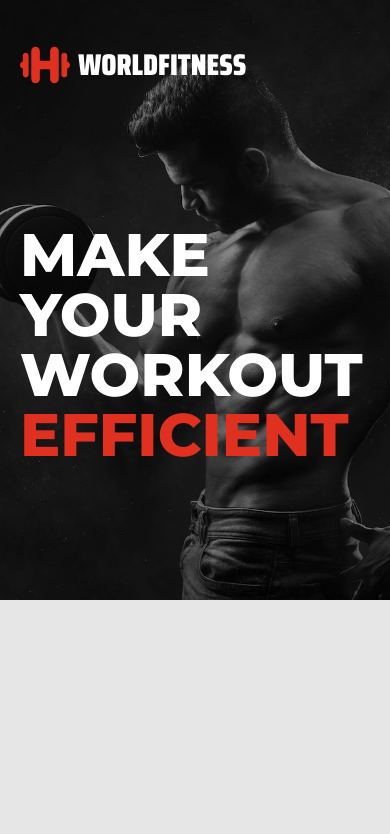
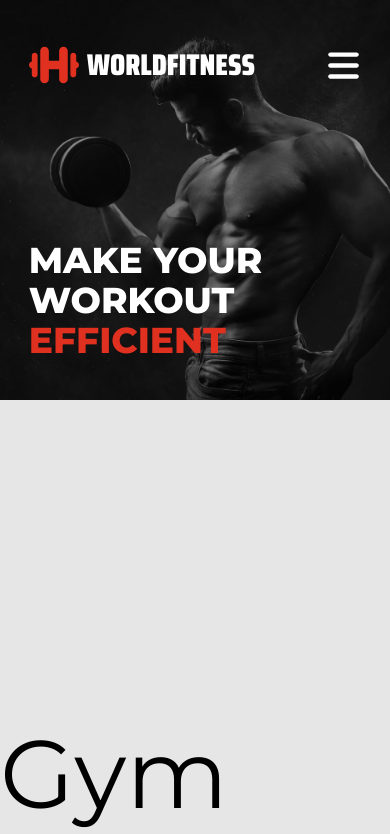
Before and after one commit to qbixmex/world-fitness, a Next.js app: page / in a window 390 px wide. Shown: the top 834 px of the page. Built offline with nearby package versions, Linux system fonts and the light colour scheme.

Commit message:
main-media-queries

```diff
--- /dev/null
+++ b/src/app/components/icons/hamburger-menu.icon.tsx
@@ -0,0 +1,20 @@
+type Props = {
+  className?: string;
+  width?: number;
+  height?: number;
+};
+
+export const HamburgerMenuIcon: React.FC<Props> = ({ className, width = 50, height = 50 }) => {
+  return (
+    <svg
+      xmlns="http://www.w3.org/2000/svg"
+      viewBox="0 0 448 512"
+      fill="currentColor"
+      className={className}
+      width={width}
+      height={height}
+    >
+      <path d="M0 96C0 78.3 14.3 64 32 64H416c17.7 0 32 14.3 32 32s-14.3 32-32 32H32C14.3 128 0 113.7 0 96zM0 256c0-17.7 14.3-32 32-32H416c17.7 0 32 14.3 32 32s-14.3 32-32 32H32c-17.7 0-32-14.3-32-32zM448 416c0 17.7-14.3 32-32 32H32c-17.7 0-32-14.3-32-32s14.3-32 32-32H416c17.7 0 32 14.3 32 32z"/>
+  </svg>
+  );
+};
--- a/src/app/components/icons/index.ts
+++ b/src/app/components/icons/index.ts
@@ -1 +1,2 @@
 export * from "./dumbbell.icon";
+export * from "./hamburger-menu.icon";
--- a/src/home/components/navbar.component.tsx
+++ b/src/home/components/navbar.component.tsx
@@ -1,47 +1,58 @@
-import { DumbbellIcon } from "@/app/components/icons";
+import { DumbbellIcon, HamburgerMenuIcon } from "@/app/components/icons";
 import { sairaCondensed } from "@/app/fonts";
 import Image from "next/image";
 
 export const Navbar = () => {
   return (
-    <header className="bg-black pt-5 h-[600px] relative box-border px-[20px] lg:px-0">
+    <header className="bg-black pt-5 h-[400px] md:h-[500px] lg:h-[600px] relative box-border px-[20px] lg:px-0">
       <Image
-        className="absolute top-0 right-0 z-0 w-[960px] h-[600px] object-cover object-top-center md:object-right-top"
+        className="absolute top-0 right-0 z-0 w-[100%] h-[400px] lg:w-[960px] md:h-[500px] lg:h-[600px] object-cover object-top-center md:object-right-top"
         src="/images/making-dumbbell.jpg" alt="Dumbbell Fitness"
         width={960}
         height={600}
         priority
       />
-      <div className="absolute top-0 left-0 z-10 hidden md:block w-full h-[600px] bg-gradient-to-r from-black to-transparent" />
-      <div className="absolute top-0 left-0 z-10 block md:hidden w-full h-[600px] bg-black/40" />
-      <section className="container mx-auto relative z-[20] pt-5 flex justify-between items-center">
+
+      {/* Gradient Filter (only tablet and desktop) */}
+      <div className="absolute top-0 left-0 z-10 hidden md:block w-full md:h-[500px] lg:h-[600px] bg-gradient-to-r from-black to-transparent" />
+
+      {/* Black Filter (only mobile) */}
+      <div className="absolute top-0 left-0 z-10 block md:hidden w-full h-[400px] bg-black/40" />
+
+      <section className="w-[95%] md:w-[90%] lg:w-[80%] mx-auto relative z-[20] pt-5 flex justify-between items-center">
         <section className="flex justify-start items-center gap-x-2">
-          <DumbbellIcon
-            className="text-primary"
-            width={50}
-            height={50}
-          />
+          <DumbbellIcon className="text-primary" />
           <span className={`${sairaCondensed.className} uppercase font-black text-3xl text-white`}>
             WorldFitness
           </span>
         </section>
-        <nav className={`${sairaCondensed.className} hidden lg:flex items-center gap-x-2 uppercase font-bold text-white text-2xl`}>
+        <nav className={`${sairaCondensed.className} hidden md:flex items-center gap-x-2 uppercase font-bold text-white md:text-xl lg:text-2xl`}>
           <a className="hover:text-primary-light transition-colors" href="#">Home</a>
           <a className="hover:text-primary-light transition-colors" href="#">About</a>
           <a className="hover:text-primary-light transition-colors" href="#">Locations</a>
           <a className="hover:text-primary-light transition-colors" href="#">Contact</a>
           <a className="bg-primary hover:bg-primary-dark hover:text-gray-200 transition-colors px-5 py-2 rounded-xl ml-2" href="#">Sign Up</a>
         </nav>
+        <button className="block md:hidden">
+          <HamburgerMenuIcon
+            className="text-white active:text-primary"
+            width={35}
+            height={35}
+          />
+        </button>
       </section>
-      <div className="container mx-auto relative z-20 text-white h-[510px] flex justify-start items-center">
-        <p className={`${sairaCondensed} uppercase text-6xl font-extrabold`}>
+
+      <div className="w-[95%] md:w-[90%] lg:w-[80%] mx-auto relative z-20 text-white h-[310px] lg:h-[510px] flex justify-center lg:justify-start items-end lg:items-center">
+        <p className={`${sairaCondensed} uppercase text-4xl lg:text-6xl font-extrabold pb-10 lg:pb-0`}>
           Make your<br />
           workout <span className="text-primary">efficient</span>
         </p>
       </div>
-      <div className="absolute z-[100] bottom-0 left-0 hidden md:block w-full h-[80px] overflow-hidden">
+
+      <div className="absolute z-[100] bottom-0 left-0 hidden md:block w-full md:h-[40px] lg:h-[80px] overflow-hidden">
         <div className="w-full h-full bg-light [clip-path:polygon(100%_0,_100%_100%,_0_100%)]"></div>
       </div>
+
     </header>
   );
 };
```
